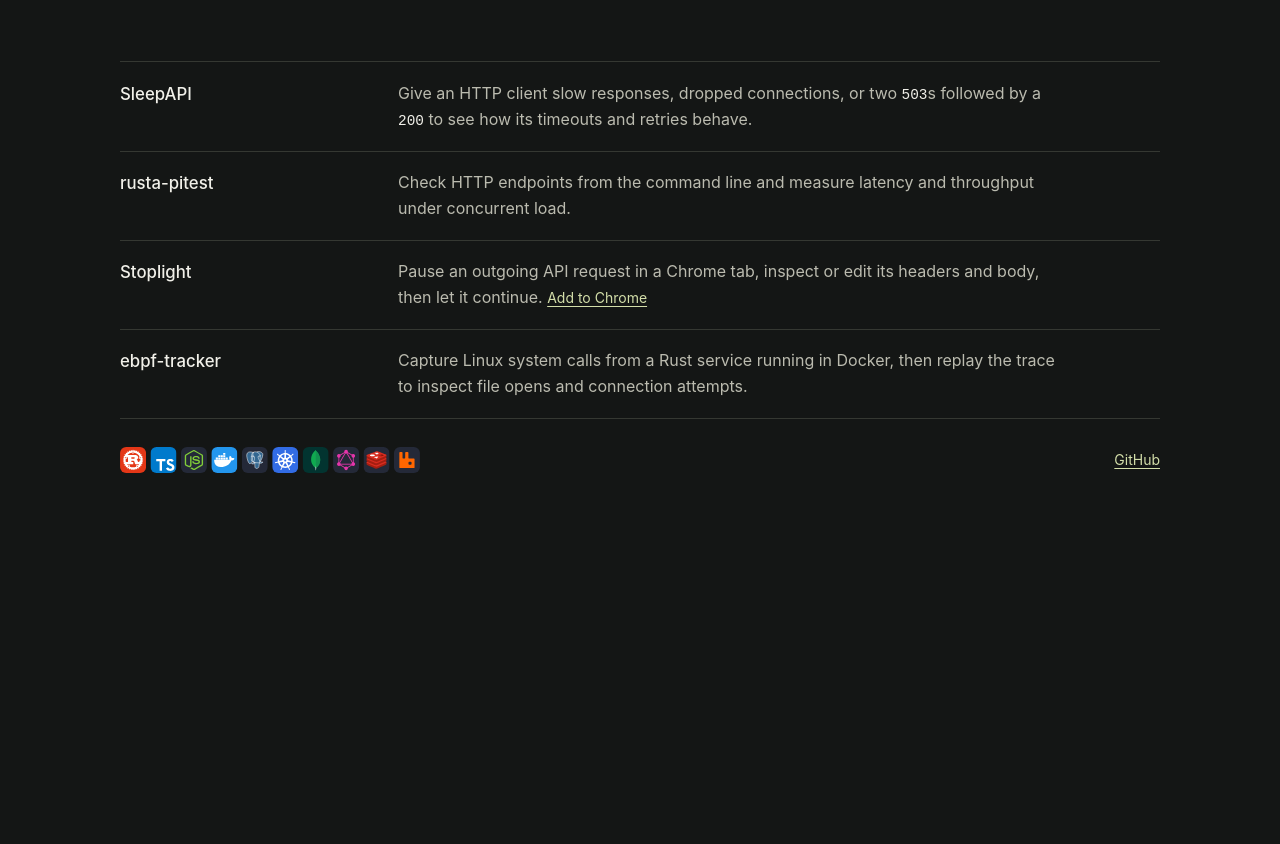
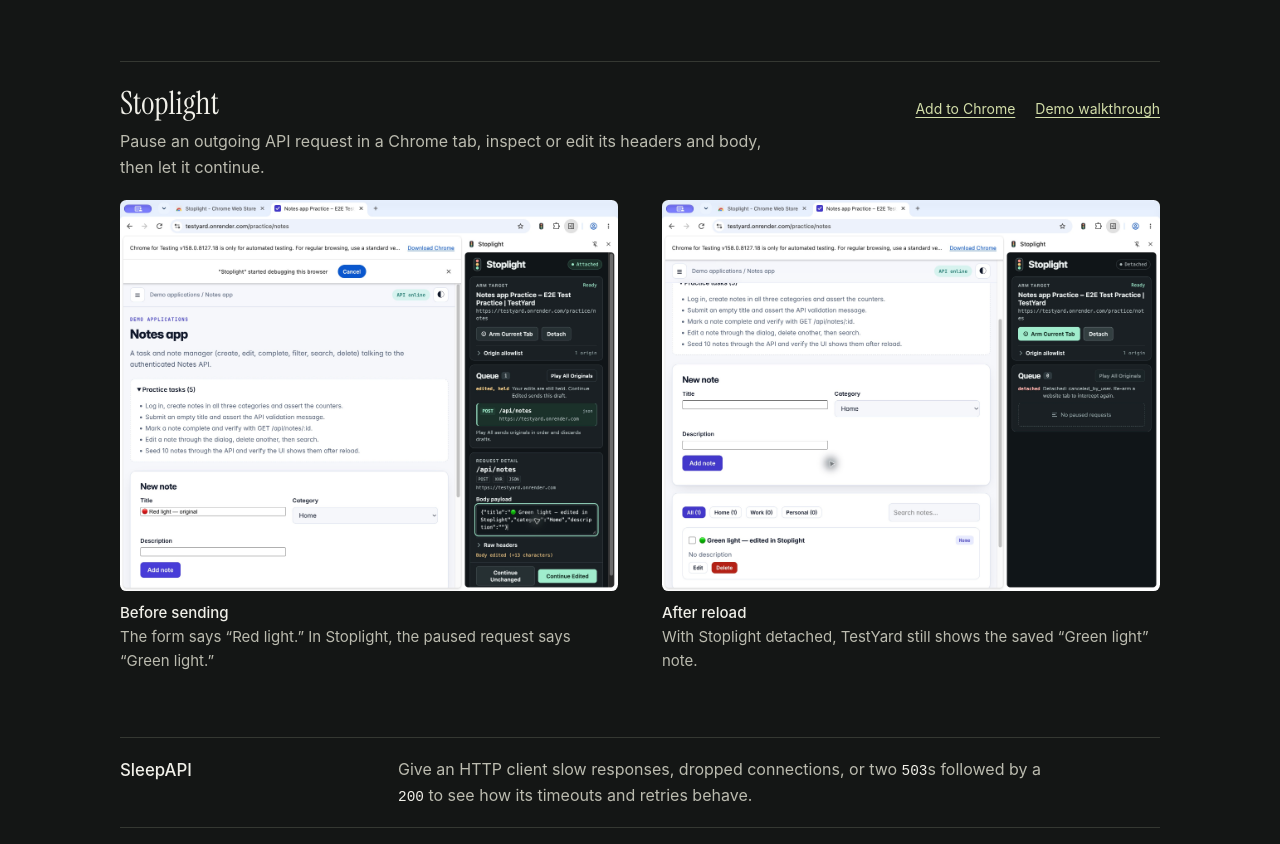
Before and after one commit to givtaj/givtaj.github.io, a plain HTML site: page index.html in a window 1280 px wide. Shown: the part 894-1738 px from the top of the page. Before the commit the page ends 1411 px from the top, so only its background shows below. Drawn offline with Linux system fonts and the light colour scheme.

Commit message:
Draft Stoplight portfolio feature with before-and-after demo

```diff
--- a/index.html
+++ b/index.html
@@ -46,6 +46,31 @@
         </article>
       </div>
 
+      <article class="stoplight-feature" id="stoplight" aria-labelledby="stoplight-title">
+        <div class="stoplight-heading">
+          <h3 id="stoplight-title"><a href="https://github.com/givtaj/stoplight">Stoplight</a></h3>
+          <div class="stoplight-links">
+            <a class="source" href="https://chromewebstore.google.com/detail/stoplight/hmiegichaapkmpplleopipdbpdfafhpk">Add to Chrome</a>
+            <a class="source" href="https://github.com/givtaj/stoplight#try-it-with-a-note">Demo walkthrough</a>
+          </div>
+        </div>
+        <p>Pause an outgoing API request in a Chrome tab, inspect or edit its headers and body, then let it continue.</p>
+        <div class="stoplight-comparison">
+          <figure>
+            <a href="./assets/stoplight-before.jpg">
+              <img src="./assets/stoplight-before.jpg" width="2400" height="1882" loading="lazy" alt="TestYard’s form says “Red light — original.” The Stoplight side panel holds the save request with “Green light — edited in Stoplight” in its JSON body.">
+            </a>
+            <figcaption><strong>Before sending</strong> The form says “Red light.” In Stoplight, the paused request says “Green light.”</figcaption>
+          </figure>
+          <figure>
+            <a href="./assets/stoplight-after.jpg">
+              <img src="./assets/stoplight-after.jpg" width="2400" height="1882" loading="lazy" alt="TestYard lists the saved note “Green light — edited in Stoplight.” The Stoplight side panel is detached and its queue is empty.">
+            </a>
+            <figcaption><strong>After reload</strong> With Stoplight detached, TestYard still shows the saved “Green light” note.</figcaption>
+          </figure>
+        </div>
+      </article>
+
       <ul class="tools">
         <li>
           <h3><a href="https://github.com/givtaj/sleepapi">SleepAPI</a></h3>
@@ -54,10 +79,6 @@
         <li>
           <h3><a href="https://github.com/givtaj/rusta-pitest">rusta-pitest</a></h3>
           <p>Check HTTP endpoints from the command line and measure latency and throughput under concurrent load.</p>
-        </li>
-        <li>
-          <h3><a href="https://github.com/givtaj/stoplight">Stoplight</a></h3>
-          <p>Pause an outgoing API request in a Chrome tab, inspect or edit its headers and body, then let it continue. <a class="source" href="https://chromewebstore.google.com/detail/stoplight/hmiegichaapkmpplleopipdbpdfafhpk">Add to Chrome</a></p>
         </li>
         <li>
           <h3><a href="https://github.com/givtaj/ebpf-tracker">ebpf-tracker</a></h3>
--- a/styles.css
+++ b/styles.css
@@ -35,7 +35,7 @@ a { color: inherit; }
 a:focus-visible { outline: 2px solid var(--accent); outline-offset: 5px; }
 ::selection { color: #141615; background: #d3dea9; }
 h1, h2, h3, p { margin: 0; }
-h1, h2, .features h3 { font-family: var(--display); font-weight: 400; }
+h1, h2, .features h3, .stoplight-feature h3 { font-family: var(--display); font-weight: 400; }
 p { color: var(--secondary); }
 strong { color: var(--text); font-weight: 550; }
 
@@ -53,7 +53,7 @@ h1 { font-size: clamp(4rem, 8.5vw, 7rem); line-height: .98; letter-spacing: -.03
 .portrait { width: clamp(6rem, 13vw, 10rem); height: auto; border-radius: 50%; }
 
 h2 { margin: 2rem 0 1.25rem; font-size: clamp(2rem, 4vw, 2.75rem); line-height: 1.12; }
-.features { display: grid; grid-template-columns: repeat(2, minmax(0, 1fr)); gap: clamp(1.25rem, 3.5vw, 2.75rem); }
+.features, .stoplight-comparison { display: grid; grid-template-columns: repeat(2, minmax(0, 1fr)); gap: clamp(1.25rem, 3.5vw, 2.75rem); }
 .preview {
   display: block;
   position: relative;
@@ -78,11 +78,22 @@ h2 { margin: 2rem 0 1.25rem; font-size: clamp(2rem, 4vw, 2.75rem); line-height:
 
 .project-title, footer { display: flex; align-items: center; justify-content: space-between; gap: 1rem; }
 .project-title { margin: .95rem 0 .4rem; }
-.features h3 { font-size: 2rem; line-height: 1.12; }
+.features h3, .stoplight-feature h3 { font-size: 2rem; line-height: 1.12; }
 h3 a { text-decoration: none; }
 h3 a:hover, h3 a:focus-visible { text-decoration: underline; text-decoration-thickness: 1px; text-underline-offset: .18em; }
 .source { color: var(--accent); font-size: .875rem; text-decoration-thickness: 1px; text-underline-offset: .22em; }
 .source:hover { color: var(--text); }
+
+.stoplight-feature { margin-top: clamp(2.5rem, 5vw, 4rem); padding-top: 1.5rem; border-top: 1px solid var(--line); scroll-margin-top: 1rem; }
+.stoplight-heading, .stoplight-links { display: flex; align-items: baseline; flex-wrap: wrap; gap: .5rem 1.25rem; }
+.stoplight-heading { justify-content: space-between; margin-bottom: .45rem; }
+.stoplight-feature > p { max-width: 66ch; }
+.stoplight-comparison { margin-top: 1.25rem; }
+.stoplight-comparison figure { margin: 0; }
+.stoplight-comparison a { display: block; border-radius: .4rem; cursor: zoom-in; }
+.stoplight-comparison img { display: block; width: 100%; height: auto; border-radius: inherit; }
+.stoplight-comparison figcaption { margin-top: .65rem; font-size: .9375rem; color: var(--secondary); }
+.stoplight-comparison figcaption strong { display: block; }
 
 .tools { list-style: none; margin: clamp(2.5rem, 5vw, 4rem) 0 0; padding: 0; }
 .tools li { display: grid; grid-template-columns: minmax(9rem, 1fr) 3fr; gap: 1.5rem; padding: 1.15rem 0; border-top: 1px solid var(--line); }
@@ -99,7 +110,7 @@ footer { border-top: 1px solid var(--line); padding: 1.75rem 0 2.75rem; }
   .portrait { position: absolute; top: 2.65rem; right: 0; width: 3.5rem; }
   .intro p { margin-top: 1.25rem; }
   h2 { margin: 1.65rem 0 1rem; }
-  .features { grid-template-columns: 1fr; gap: 2rem; }
+  .features, .stoplight-comparison { grid-template-columns: 1fr; gap: 2rem; }
   .project-title { margin-top: .75rem; }
   .tools li { grid-template-columns: 1fr; gap: .2rem; padding: 1rem 0; }
 }
```
Also changed, not shown: assets/stoplight-after.jpg (added), assets/stoplight-before.jpg (added).
